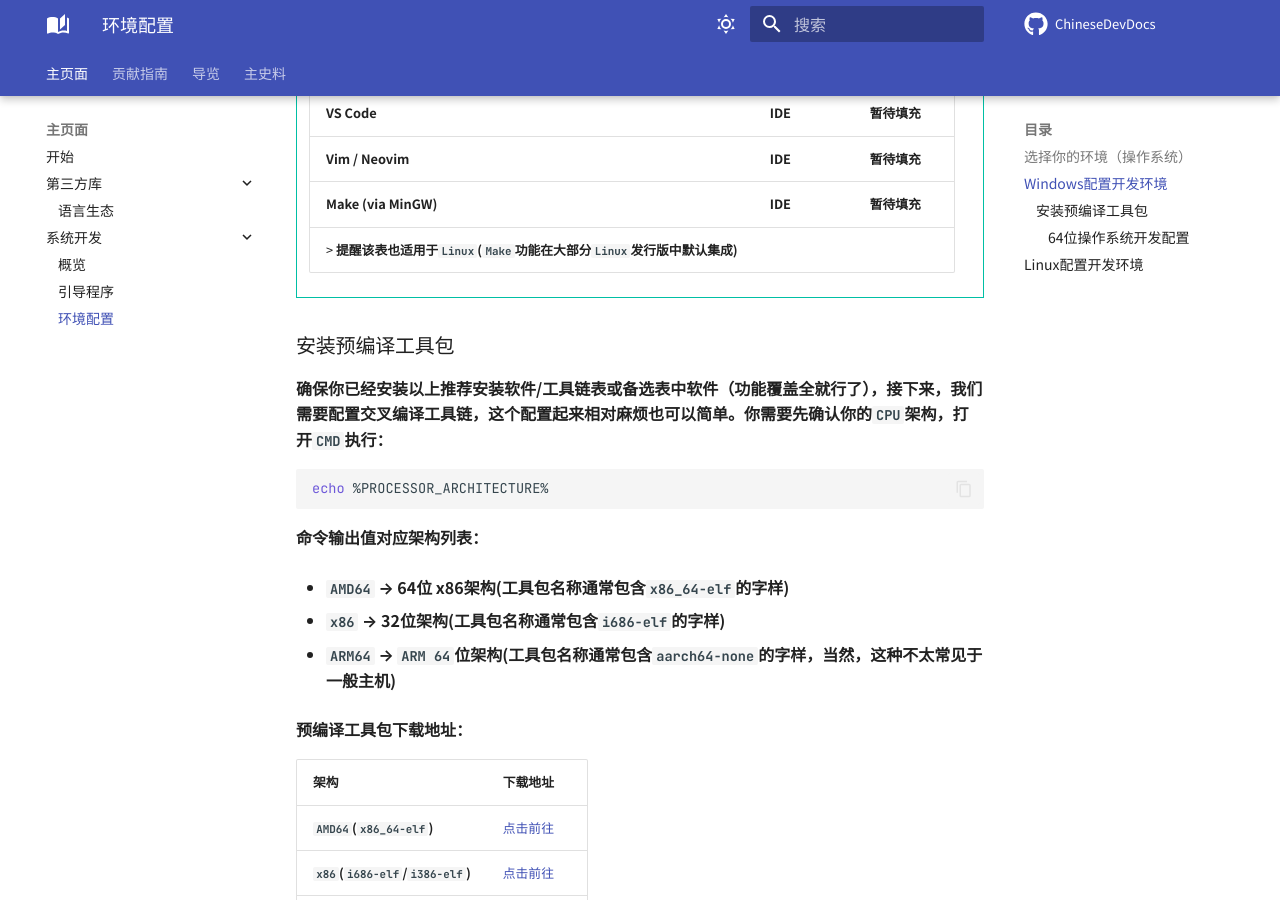
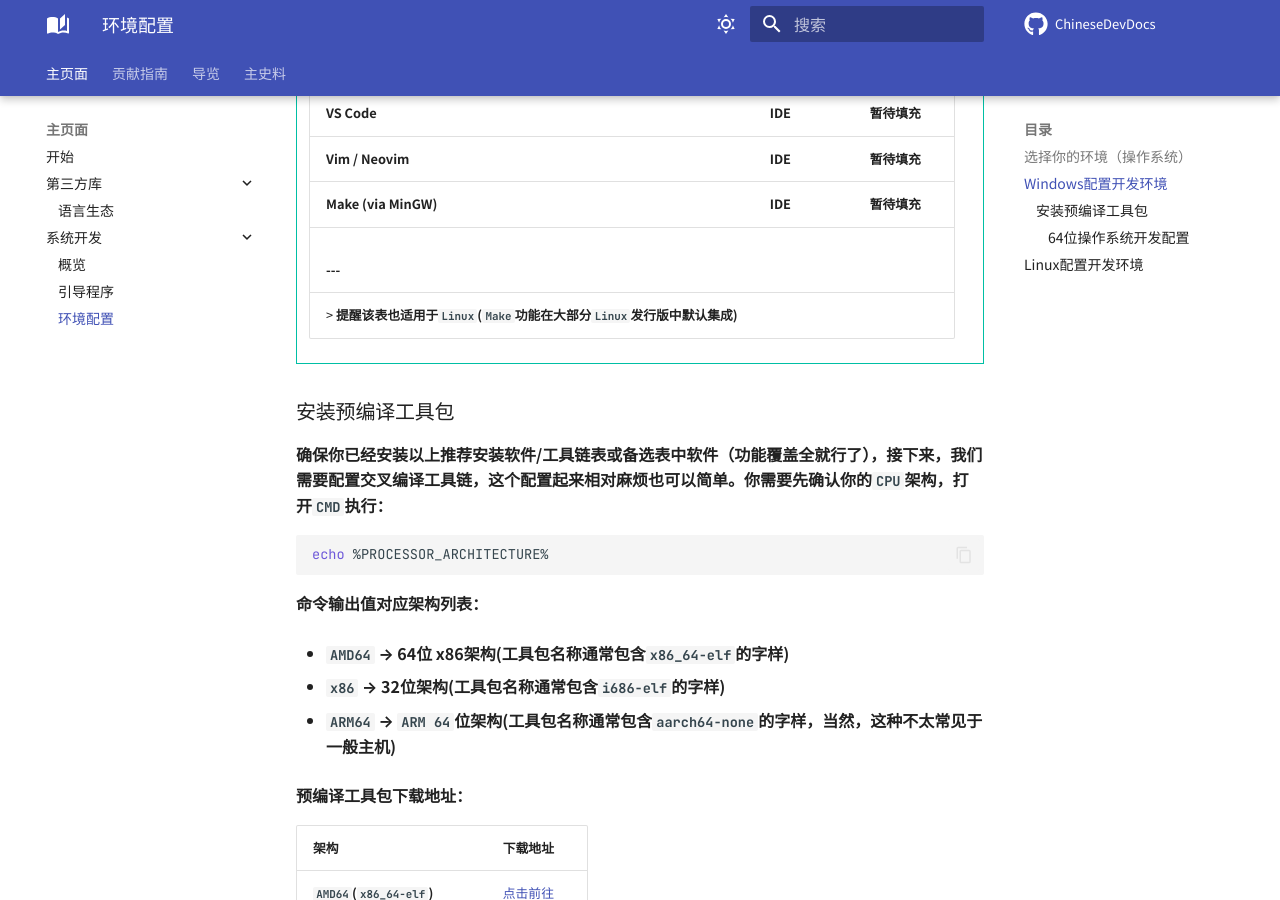
Before and after one commit to DevApotheosis/ChineseDevDocs, an MkDocs documentation site: the page built from docs/os_dev/dev_os.md, in a window 1280 px wide and 900 px high, scrolled down 1040 px. Built offline with MkDocs 1.6.1 and Material for MkDocs 9.7.7, drawn with Linux system fonts in a browser that asks for light colours; comment, search, counter and statistics services are not loaded.

Commit message:
修正信息

```diff
--- a/docs/os_dev/dev_os.md
+++ b/docs/os_dev/dev_os.md
@@ -31,6 +31,7 @@
     | **VS Code** | **IDE** | **暂待填充** |
     | **Vim / Neovim** | **IDE** | **暂待填充** |
     | **Make (via MinGW)** | **IDE** | **暂待填充** |
+    <br>**---**<br>
     > **提醒该表也适用于`Linux`(`Make`功能在大部分`Linux`发行版中默认集成)**
 
 ### 安装预编译工具包
```
